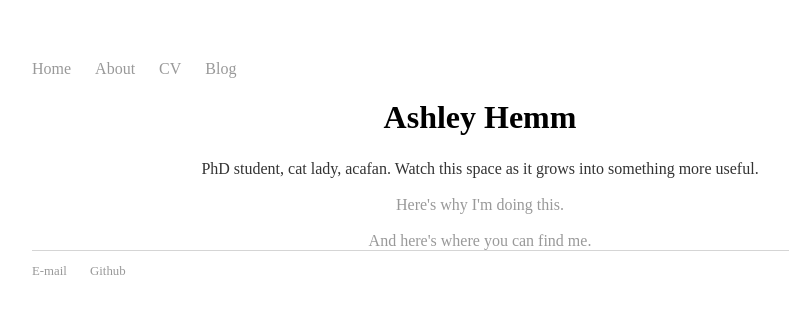
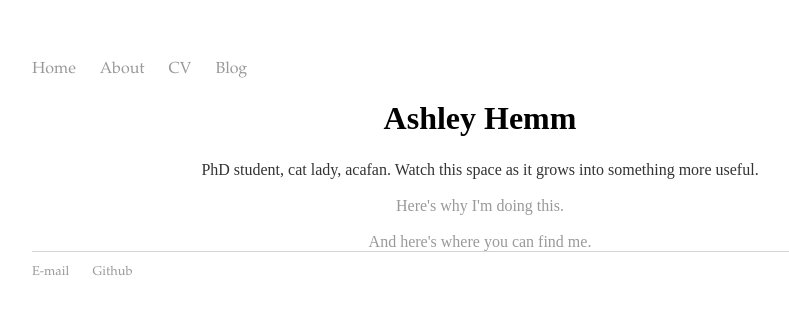
Before and after one commit to pastfutures/pastfutures.github.io, a Jekyll site: the page built from index.html, in a window 1280 px wide. Shown: the top 315 px of the page, without its empty margins (160-949 px from the left). Built offline with Jekyll 4.4.1, drawn with Linux system fonts in a browser that asks for light colours.

Commit message:
Update main.css

```diff
--- a/css/main.css
+++ b/css/main.css
@@ -3,7 +3,7 @@ body {
     width: 70%;
 }
 nav ul, footer ul {
-    font-family: "Times New Roman", 'Times', serif;
+    font-family: "Garamond", 'Times', serif;
     padding: 0px;
     list-style: none;
     font-weight: normal;
```
